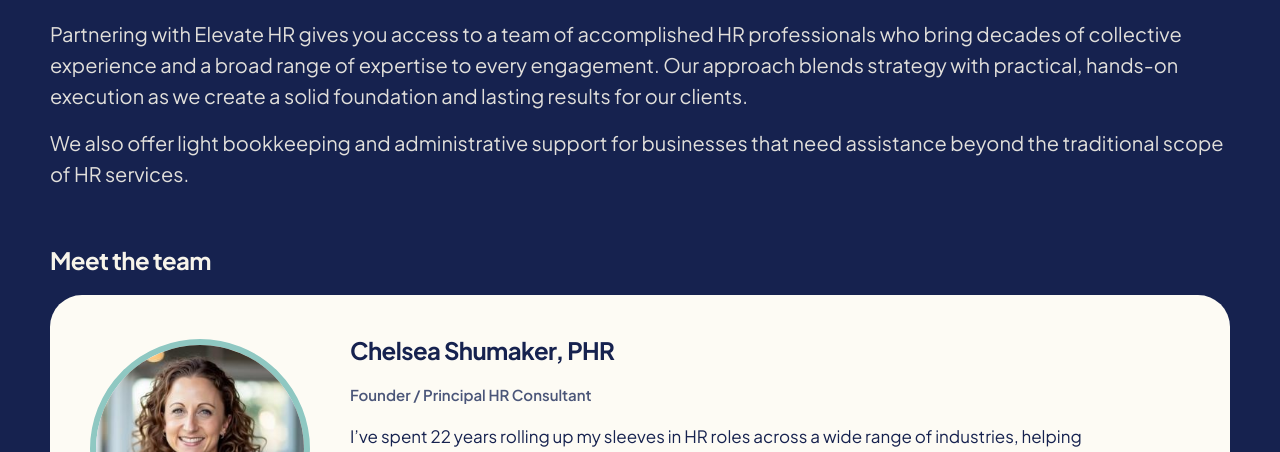
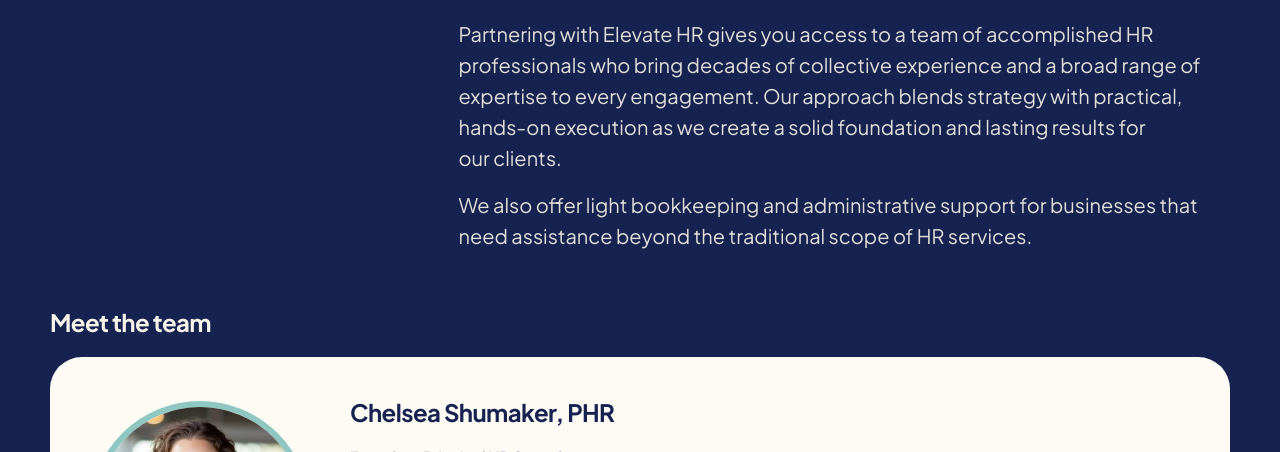
Before and after one commit to tehchaoz/elevate-hr-solutions, a plain HTML site: page index.html in a window 1280 px wide. Shown: the part 648-1100 px from the top of the page. Drawn offline with Linux system fonts and the light colour scheme.

Commit message:
About text block sits against the right edge on desktop
Co-Authored-By: Claude Sonnet 5.5 <noreply@anthropic.com>

```diff
--- a/css/styles.css
+++ b/css/styles.css
@@ -443,7 +443,8 @@ p, dd { text-wrap: pretty; }
 .pull { font-size: clamp(1.5rem, 1rem + 1.2vw, 2.25rem); line-height: 1.2; letter-spacing: -0.02em; font-weight: 700; color: var(--cream); max-width: 22ch; text-wrap: balance; margin: 0; }
 
 /* about section on the home page */
-.about-intro { display: grid; gap: 1rem; margin-top: 1.5rem; max-width: none; }
+.about-intro { display: grid; gap: 1rem; margin-top: 1.5rem; max-width: 62ch; }
+@media (min-width: 900px) { .about-intro { margin-left: auto; } } /* block sits against the right edge, level with the team card */
 .about-intro p { color: rgba(247, 244, 234, 0.9); font-size: var(--t-lead); line-height: 1.55; }
 .about-team-h { margin-top: clamp(2.5rem, 5vw, 3.5rem); font-size: var(--t-h3); letter-spacing: -0.025em; color: var(--cream); }
 .about-team-h + .team { margin-top: 1.25rem; }
```
